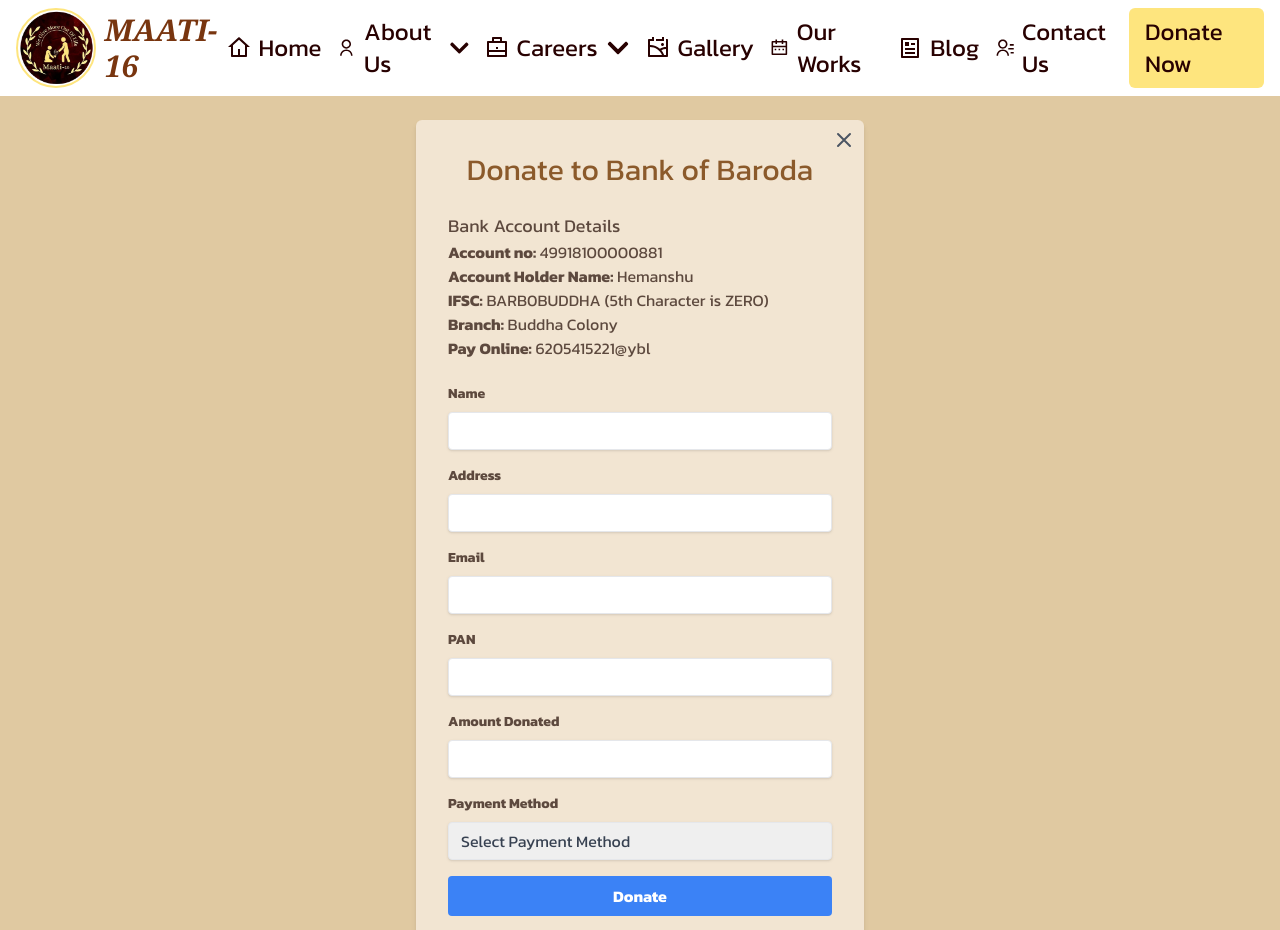
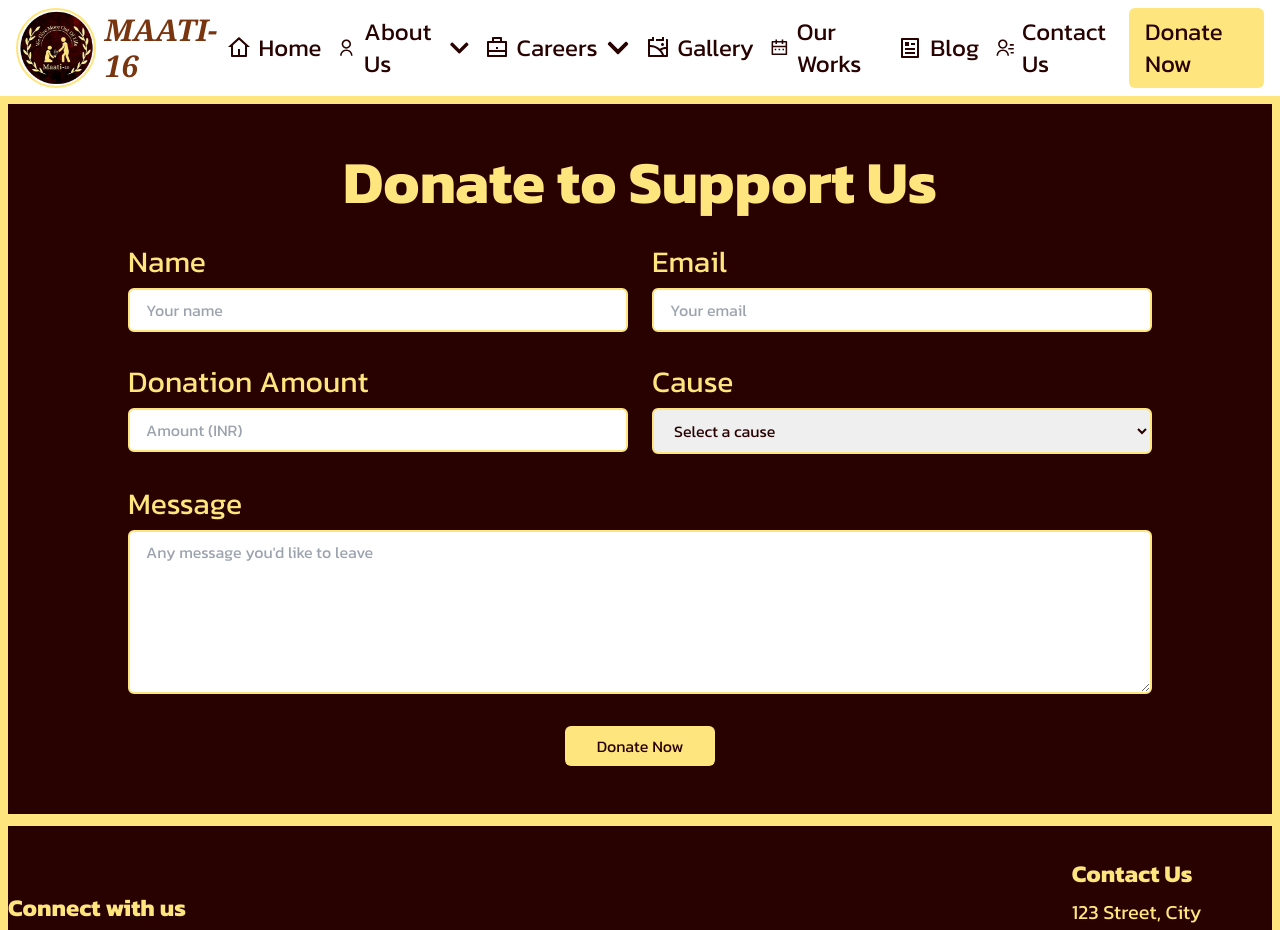
Before and after one commit to arun-j0/Maati-16, a React (Vite) app: page /donation in a window 1280 px wide. Shown: the top 930 px of the page. Built offline with nearby package versions, Linux system fonts and the light colour scheme.

Commit message:
Update Donation.jsx

```diff
--- a/src/components/Donation.jsx
+++ b/src/components/Donation.jsx
@@ -1,267 +1,49 @@
-import React, { useState, useEffect } from 'react';
-import { useNavigate } from 'react-router-dom';
-import { toast, ToastContainer } from 'react-toastify';
-import 'react-toastify/dist/ReactToastify.css';
-import jsPDF from 'jspdf';
-import 'jspdf-autotable';
+import React from 'react';
 
-// Load Tawk.to script
-const loadChatbotScript = () => {
-  const script = document.createElement('script');
-  script.async = true;
-  script.src = 'https://embed.tawk.to/YOUR_PROPERTY_ID/default';
-  script.charset = 'UTF-8';
-  script.setAttribute('crossorigin', '*');
-  document.body.appendChild(script);
-};
-
-const Donation = () => {
-  const [name, setName] = useState('');
-  const [address, setAddress] = useState('');
-  const [email, setEmail] = useState('');
-  const [pan, setPan] = useState('');
-  const [amount, setAmount] = useState('');
-  const [paymentMethod, setPaymentMethod] = useState('');
-  const [donors, setDonors] = useState([]); // State to store donor information
-  const [showDonors, setShowDonors] = useState(false); // State to toggle donor view
-  const navigate = useNavigate();
-
-  useEffect(() => {
-    loadChatbotScript();
-  }, []);
-
-  const generateBill = () => {
-    const doc = new jsPDF();
-    doc.text('Donation Receipt', 14, 16);
-    doc.text(`Name: ${name}`, 14, 30);
-    doc.text(`Address: ${address}`, 14, 40);
-    doc.text(`Email: ${email}`, 14, 50);
-    doc.text(`PAN: ${pan}`, 14, 60);
-    doc.text(`Amount Donated: ₹${amount}`, 14, 70);
-    doc.text(`Payment Method: ${paymentMethod}`, 14, 80);
-    doc.text('Thank you for your donation!', 14, 100);
-    doc.save('DonationReceipt.pdf');
-  };
-
-  const handleSubmit = (e) => {
-    e.preventDefault();
-    const newDonor = { name, address, email, pan, amount, paymentMethod };
-    setDonors([...donors, newDonor]); // Add new donor to the list
-    toast.success('Thank you for your donation!');
-    generateBill();
-    setName('');
-    setAddress('');
-    setEmail('');
-    setPan('');
-    setAmount('');
-    setPaymentMethod('');
-    setTimeout(() => navigate('/'), 2000);
-  };
-
-  const handleClose = () => {
-    navigate('/');
-  };
-
-  const openChatbot = () => {
-    window.Tawk_API?.toggle();
-  };
-
-  const toggleDonors = () => {
-    setShowDonors(!showDonors); // Toggle the donor visibility
-  };
-
+const DonationForm = () => {
   return (
-    <div className="flex flex-col items-center justify-center min-h-screen p-6 bg-[#e0c9a1]">
-      {/* Donation Form Container */}
-      <div className="relative w-full max-w-md p-8 bg-[#f2e5d2] rounded-md shadow-md">
-        {/* Close Button */}
-        <button
-          className="absolute text-gray-600 top-2 right-2 hover:text-gray-900"
-          onClick={handleClose}
-        >
-          <svg
-            className="w-6 h-6"
-            fill="none"
-            stroke="currentColor"
-            viewBox="0 0 24 24"
-            xmlns="http://www.w3.org/2000/svg"
-          >
-            <path
-              strokeLinecap="round"
-              strokeLinejoin="round"
-              strokeWidth={2}
-              d="M6 18L18 6M6 6l12 12"
-            />
-          </svg>
-        </button>
-
-        {/* Heading */}
-        <h2 className="mb-6 text-3xl font-handwriting text-center text-[#8b5a2b]">
-          Donate to Bank of Baroda
-        </h2>
-
-        {/* Bank Account Details */}
-        <div className="mb-6 text-[#5d493e]">
-          <h3 className="text-lg font-handwriting">Bank Account Details</h3>
-          <p>
-            <strong>Account no:</strong> 49918100000881
-          </p>
-          <p>
-            <strong>Account Holder Name:</strong> Hemanshu
-          </p>
-          <p>
-            <strong>IFSC:</strong> BARB0BUDDHA (5th Character is ZERO)
-          </p>
-          <p>
-            <strong>Branch:</strong> Buddha Colony
-          </p>
-          <p>
-            <strong>Pay Online:</strong> 6205415221@ybl
-          </p>
-        </div>
-
-        {/* Donation Form */}
-        <form onSubmit={handleSubmit}>
-          {/* Name Field */}
-          <div className="mb-4">
-            <label className="block mb-2 text-sm font-bold text-[#5d493e]" htmlFor="name">
-              Name
-            </label>
-            <input
-              type="text"
-              id="name"
-              className="w-full px-3 py-2 leading-tight text-gray-700 border rounded shadow appearance-none focus:outline-none focus:shadow-outline"
-              value={name}
-              onChange={(e) => setName(e.target.value)}
-              required
-            />
+    <section id="donation" className="py-12 bg-[#280101] border-b-4 border-[#fee57e] border-8">
+      <div className="container mx-auto">
+        <h2 className="text-4xl md:text-6xl font-bold text-center text-[#fee57e] mb-8">Donate to Support Us</h2>
+        <form className="max-w-5xl mx-10 md:mx-auto">
+          <div className="grid grid-cols-1 md:grid-cols-2 gap-x-6 gap-y-8">
+            <div className="flex flex-col">
+              <label htmlFor="name" className="mb-2 text-[#fee57e] text-2xl md:text-3xl">Name</label>
+              <input type="text" id="name" name="name" placeholder="Your name" className="px-4 py-2 text-[#280101] border-2 border-[#fee57e] rounded-md focus:outline-none focus:border-yellow-600" />
+            </div>
+            <div className="flex flex-col">
+              <label htmlFor="email" className="mb-2 text-[#fee57e] text-2xl md:text-3xl">Email</label>
+              <input type="email" id="email" name="email" placeholder="Your email" className="px-4 py-2 text-[#280101] border-2 border-[#fee57e] rounded-md focus:outline-none focus:border-yellow-600" />
+            </div>
           </div>
-
-          {/* Address Field */}
-          <div className="mb-4">
-            <label className="block mb-2 text-sm font-bold text-[#5d493e]" htmlFor="address">
-              Address
-            </label>
-            <input
-              type="text"
-              id="address"
-              className="w-full px-3 py-2 leading-tight text-gray-700 border rounded shadow appearance-none focus:outline-none focus:shadow-outline"
-              value={address}
-              onChange={(e) => setAddress(e.target.value)}
-              required
-            />
+          <div className="grid grid-cols-1 md:grid-cols-2 gap-x-6 gap-y-8 mt-8">
+            <div className="flex flex-col">
+              <label htmlFor="amount" className="mb-2 text-[#fee57e] text-2xl md:text-3xl">Donation Amount</label>
+              <input type="number" id="amount" name="amount" placeholder="Amount (INR)" className="px-4 py-2 text-[#280101] border-2 border-[#fee57e] rounded-md focus:outline-none focus:border-yellow-600" />
+            </div>
+            <div className="flex flex-col">
+              <label htmlFor="cause" className="mb-2 text-[#fee57e] text-2xl md:text-3xl">Cause</label>
+              <select id="cause" name="cause" className="px-4 py-2 text-[#280101] border-2 border-[#fee57e] rounded-md focus:outline-none focus:border-yellow-600">
+                <option value="" disabled selected>Select a cause</option>
+                <option value="education">Education</option>
+                <option value="healthcare">Healthcare</option>
+                <option value="environment">Environmental Conservation</option>
+                <option value="human-rights">Human Rights</option>
+                <option value="social-welfare">Social Welfare</option>
+              </select>
+            </div>
           </div>
-
-          {/* Email Field */}
-          <div className="mb-4">
-            <label className="block mb-2 text-sm font-bold text-[#5d493e]" htmlFor="email">
-              Email
-            </label>
-            <input
-              type="email"
-              id="email"
-              className="w-full px-3 py-2 leading-tight text-gray-700 border rounded shadow appearance-none focus:outline-none focus:shadow-outline"
-              value={email}
-              onChange={(e) => setEmail(e.target.value)}
-              required
-            />
+          <div className="flex flex-col mt-8">
+            <label htmlFor="message" className="mb-2 text-[#fee57e] text-2xl md:text-3xl">Message</label>
+            <textarea id="message" name="message" rows="6" placeholder="Any message you'd like to leave" className="px-4 py-2 text-[#280101] border-2 border-[#fee57e] rounded-md focus:outline-none focus:border-yellow-600"></textarea>
           </div>
-
-          {/* PAN Field */}
-          <div className="mb-4">
-            <label className="block mb-2 text-sm font-bold text-[#5d493e]" htmlFor="pan">
-              PAN
-            </label>
-            <input
-              type="text"
-              id="pan"
-              className="w-full px-3 py-2 leading-tight text-gray-700 border rounded shadow appearance-none focus:outline-none focus:shadow-outline"
-              value={pan}
-              onChange={(e) => setPan(e.target.value)}
-              required
-            />
-          </div>
-
-          {/* Amount Field */}
-          <div className="mb-4">
-            <label className="block mb-2 text-sm font-bold text-[#5d493e]" htmlFor="amount">
-              Amount Donated
-            </label>
-            <input
-              type="number"
-              id="amount"
-              className="w-full px-3 py-2 leading-tight text-gray-700 border rounded shadow appearance-none focus:outline-none focus:shadow-outline"
-              value={amount}
-              onChange={(e) => setAmount(e.target.value)}
-              required
-            />
-          </div>
-
-          {/* Payment Method Field */}
-          <div className="mb-4">
-            <label className="block mb-2 text-sm font-bold text-[#5d493e]" htmlFor="paymentMethod">
-              Payment Method
-            </label>
-            <select
-              id="paymentMethod"
-              className="w-full px-3 py-2 leading-tight text-gray-700 border rounded shadow appearance-none focus:outline-none focus:shadow-outline"
-              value={paymentMethod}
-              onChange={(e) => setPaymentMethod(e.target.value)}
-              required
-            >
-              <option value="">Select Payment Method</option>
-              <option value="Credit Card">Credit Card</option>
-              <option value="Debit Card">Debit Card</option>
-              <option value="UPI">UPI</option>
-              <option value="PayPal">PayPal</option>
-              <option value="Bank Transfer">Bank Transfer</option>
-            </select>
-          </div>
-
-          {/* Donate Button */}
-          <div className="mt-4">
-            <button
-              type="submit"
-              className="w-full px-4 py-2 font-bold text-white bg-blue-500 rounded hover:bg-blue-700"
-            >
-              Donate
-            </button>
+          <div className="flex justify-center mt-8">
+            <button type="submit" className="w-full py-3 text-[#280101] transition duration-300 bg-[#fee57e] rounded-md hover:bg-yellow-600 md:w-auto md:py-2 md:px-8">Donate Now</button>
           </div>
         </form>
       </div>
-
-      {/* View Donors Button Outside the Donation Form */}
-      <div className="mt-6 w-full max-w-md">
-        <button
-          className="w-full px-4 py-2 font-bold text-white bg-green-500 rounded hover:bg-green-700"
-          onClick={toggleDonors}
-        >
-          {showDonors ? 'Hide Donors' : 'View Donors'}
-        </button>
-      </div>
-
-      {/* Conditionally Render Donor List */}
-      {showDonors && (
-        <div className="mt-6 w-full max-w-md p-4 bg-[#f2e5d2] rounded-md shadow-md">
-          <h3 className="mb-2 text-xl font-bold text-gray-700">List of Donors</h3>
-          {donors.length > 0 ? (
-            <ul className="list-disc pl-6">
-              {donors.map((donor, index) => (
-                <li key={index} className="text-gray-600">
-                  {donor.name} - ₹{donor.amount} ({donor.paymentMethod})
-                </li>
-              ))}
-            </ul>
-          ) : (
-            <p className="text-gray-600">No donors yet.</p>
-          )}
-        </div>
-      )}
-
-      {/* Toast Notifications */}
-      <ToastContainer />
-    </div>
+    </section>
   );
 };
 
-export default Donation;
+export default DonationForm;
```
